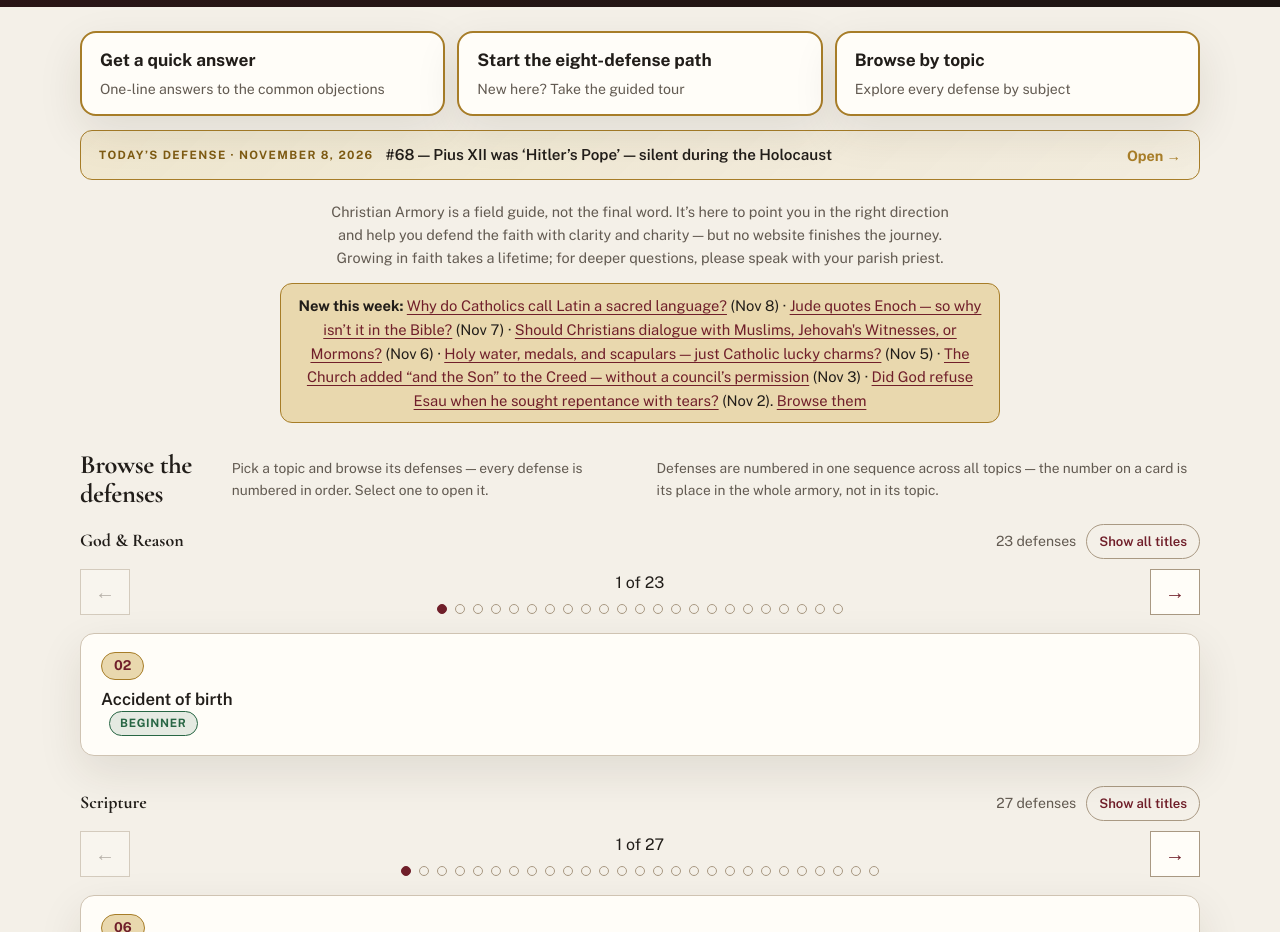
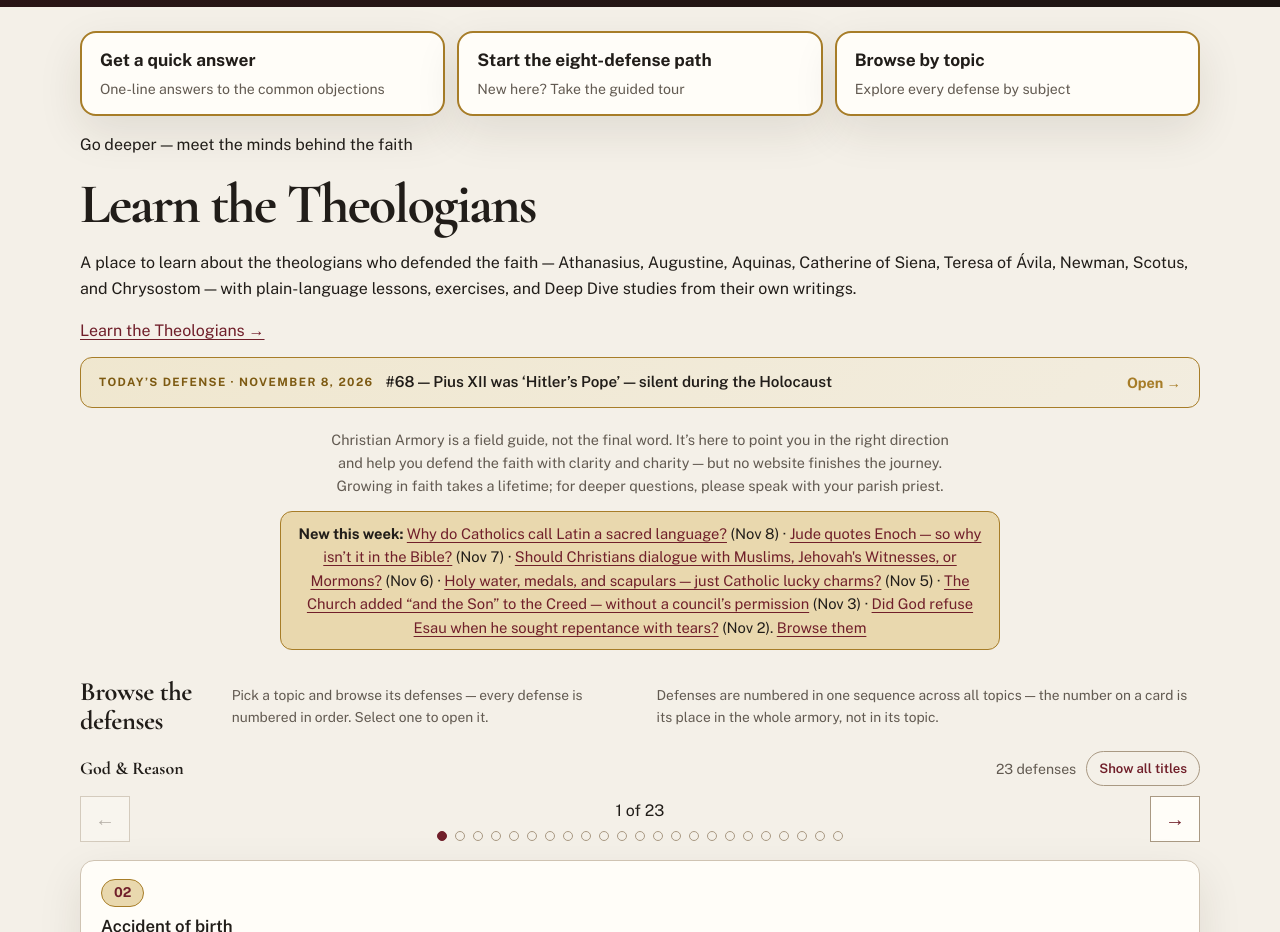
Before and after one commit to arkayb9ner/apologetics-guide, a plain HTML site: page index.html in a window 1280 px wide. Shown: the part 780-1712 px from the top of the page. Drawn offline with nearby package versions, Linux system fonts and the light colour scheme.

Commit message:
Add Learn the Theologians section + button linking to theologians.christianarmory.org (ASSET_V 20261108b)

```diff
--- a/index.html
+++ b/index.html
@@ -64,6 +64,15 @@
           <a href="#start-here"><b>Start the eight-defense path</b><span>New here? Take the guided tour</span></a>
           <a href="#completed-index"><b>Browse by topic</b><span>Explore every defense by subject</span></a>
         </nav>
+
+        <section class="theologians-banner" aria-label="Learn the Theologians">
+          <div>
+            <p class="theologians-kicker">Go deeper — meet the minds behind the faith</p>
+            <h2>Learn the Theologians</h2>
+            <p>A place to learn about the theologians who defended the faith — Athanasius, Augustine, Aquinas, Catherine of Siena, Teresa of Ávila, Newman, Scotus, and Chrysostom — with plain-language lessons, exercises, and Deep Dive studies from their own writings.</p>
+          </div>
+          <a class="theologians-btn" href="https://theologians.christianarmory.org/">Learn the Theologians &rarr;</a>
+        </section>
 
         <button type="button" class="daily-strip" id="dailyStrip" hidden>
           <span class="daily-kicker">Today&rsquo;s defense</span>
@@ -692,7 +701,7 @@
       </div>
     </main>
 
-    <script>window.ASSET_V = "20261108a";</script>
+    <script>window.ASSET_V = "20261108b";</script>
     <script src="app.js?v=20261108a"></script>
     <div class="ccc-modal-backdrop" id="cccModalBackdrop" hidden>
       <div class="ccc-modal" role="dialog" aria-modal="true" aria-labelledby="cccModalTitle">
```
